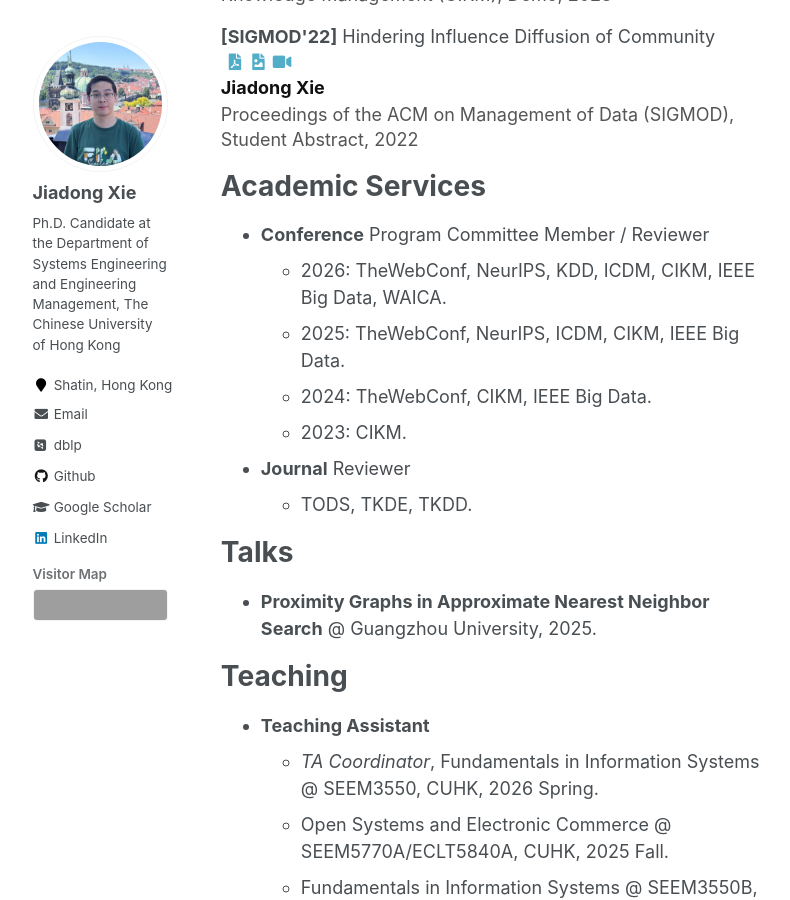
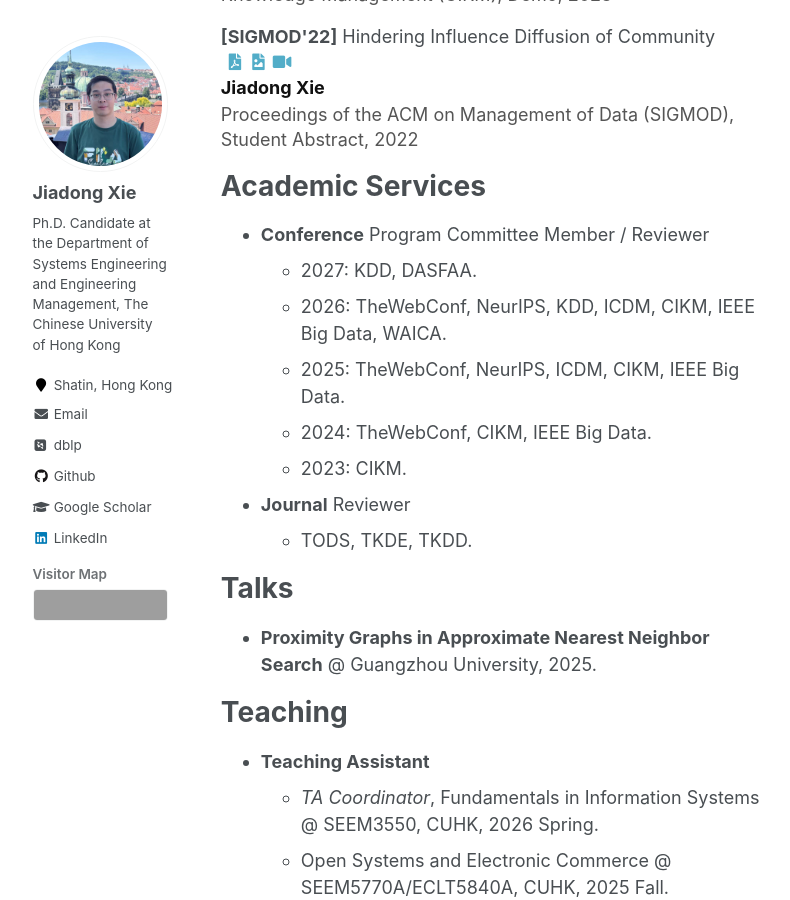
Before and after one commit to Xiejiadong/Xiejiadong.github.io, a Jekyll site: the page built from _pages/about.md, in a window 1280 px wide and 900 px high, scrolled down 3696 px. Shown: the whole window, without its empty margins (163-953 px from the left). Built offline with Jekyll 4.4.1, drawn with Linux system fonts in a browser that asks for light colours; some web fonts are replaced; grey boxes are pictures that could not be loaded.

Commit message:
Update about.md

```diff
--- a/_pages/about.md
+++ b/_pages/about.md
@@ -411,6 +411,7 @@ Publications
 Academic Services
 ======
 - **Conference** Program Committee Member / Reviewer
+  - 2027: KDD, DASFAA.
   - 2026: TheWebConf, NeurIPS, KDD, ICDM, CIKM, IEEE Big Data, WAICA.
   - 2025: TheWebConf, NeurIPS, ICDM, CIKM, IEEE Big Data.
   - 2024: TheWebConf, CIKM, IEEE Big Data.
```
